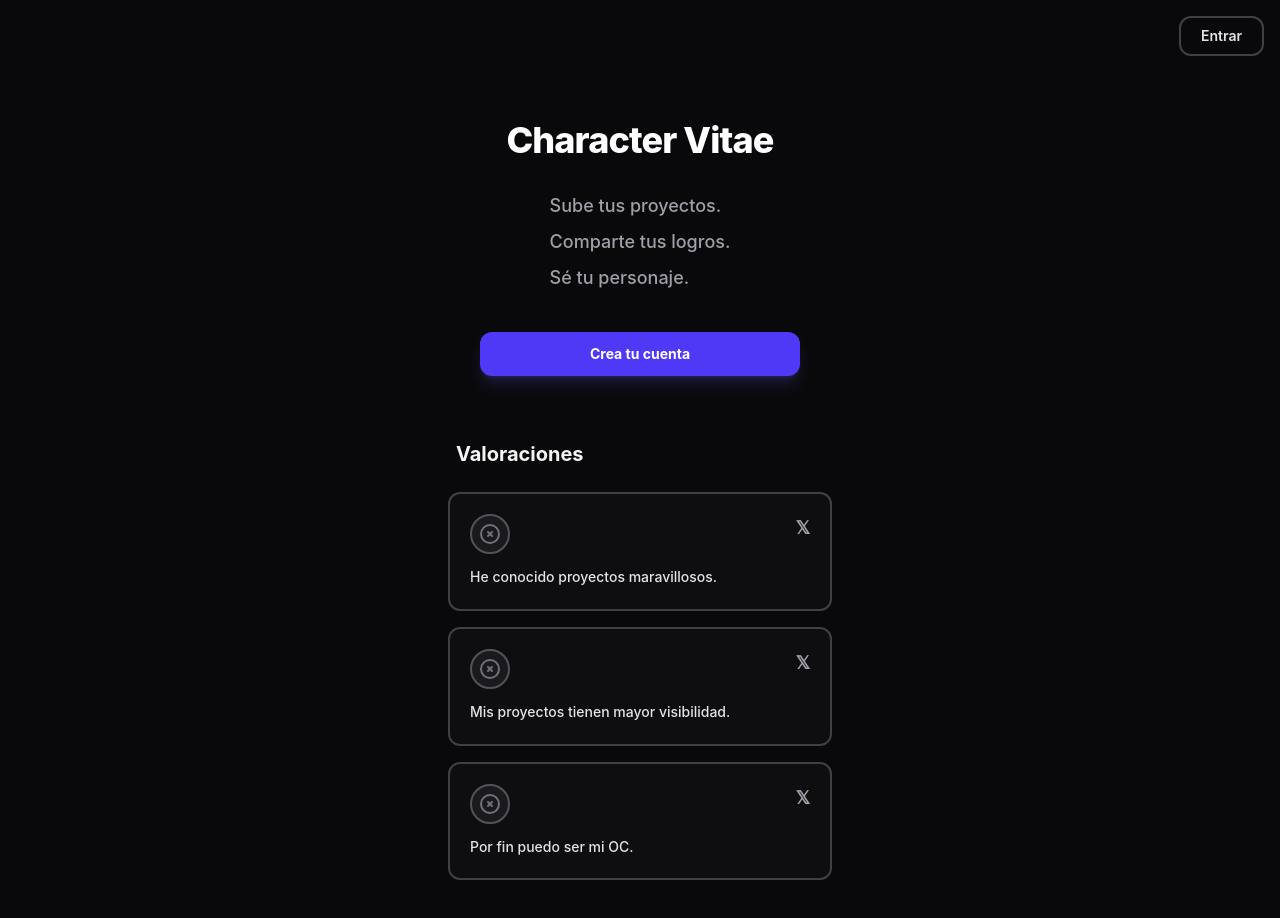
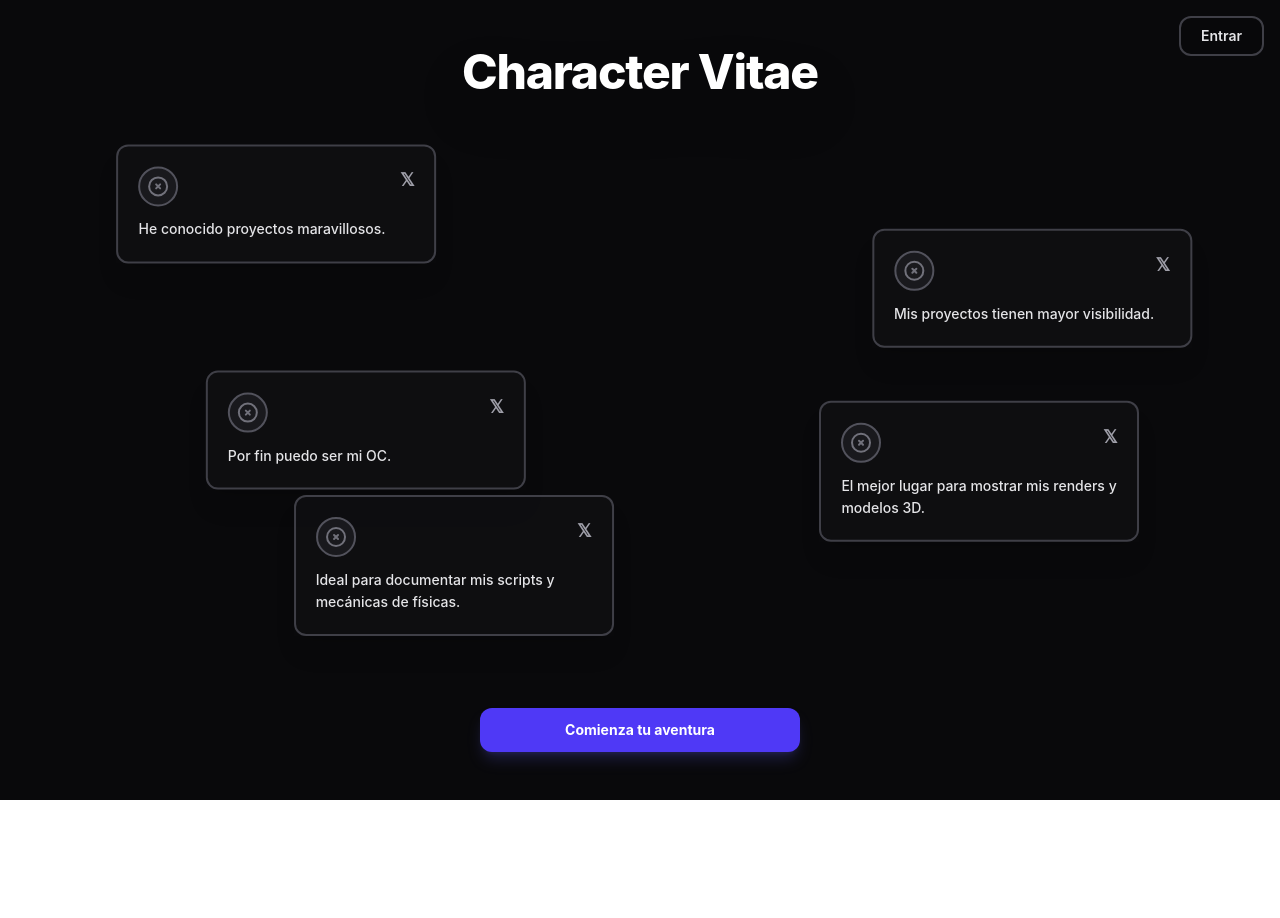
Before and after one commit to loaizavelez/ProyectoCharacterVitae, a React (Vite) app: page / in a window 1280 px wide. Shown: the top 918 px of the page. After the commit the page ends 800 px from the top, so only its background shows below. Built offline with nearby package versions, Linux system fonts and the light colour scheme.

Commit message:
cambio gsap

```diff
--- a/package.json
+++ b/package.json
@@ -10,6 +10,7 @@
     "preview": "vite preview"
   },
   "dependencies": {
+    "@gsap/react": "^2.1.2",
     "@tailwindcss/vite": "^4.3.3",
     "gsap": "^3.15.0",
     "react": "^19.2.8",
--- /dev/null
+++ b/src/Components/AnimatedShowcase/AnimatedShowcase.jsx
@@ -0,0 +1,64 @@
+import { useRef } from 'react';
+import { Link } from 'react-router-dom';
+import gsap from 'gsap';
+import { useGSAP } from '@gsap/react';
+import TestimonialCard from './TestimonialCard';
+import Button from './Button';
+
+export default function AnimatedShowcase() {
+  const containerRef = useRef(null);
+
+  // Datos simulados de los portafolios de los usuarios
+  const portfolios = [
+    { id: 1, text: "He conocido proyectos maravillosos.", pos: "top-10 left-10" },
+    { id: 2, text: "He conocido proyectos maravillosos.", pos: "top-1/4 right-20" },
+    { id: 3, text: "He conocido proyectos maravillosos.", pos: "top-1/2 left-1/4" },
+    { id: 4, text: "He conocido proyectos maravillosos.", pos: "bottom-1/3 right-1/3" },
+    { id: 5, text: "He conocido proyectos maravillosos.", pos: "bottom-1/4 left-10" }
+  ];
+
+  useGSAP(() => {
+    // Seleccionamos todas las tarjetas usando la clase específica
+    const cards = gsap.utils.toArray('.portfolio-card');
+
+    cards.forEach((card, index) => {
+      // Creamos un movimiento orgánico individual para cada tarjeta
+      gsap.to(card, {
+        x: '+=60', // Flujo horizontal (flechas rojas)
+        y: index % 2 === 0 ? '-=40' : '+=40', // Flujo vertical alterno (flechas verdes)
+        duration: 4 + (index * 0.5), // Tiempos asimétricos para que no se vean robóticos
+        repeat: -1, // Bucle infinito
+        yoyo: true, // Va y vuelve a su posición original
+        ease: "sine.inOut" // Transición suave
+      });
+    });
+  }, { scope: containerRef });
+
+  return (
+    <div
+      ref={containerRef}
+      className="relative w-full h-screen bg-zinc-950 overflow-hidden flex items-end justify-center pb-12"
+    >
+      {/* Tarjetas Flotantes */}
+      {portfolios.map((item) => (
+        <Link
+          key={item.id}
+          to={`/portafolio/${item.id}`} // Ruta dinámica (placeholder)
+          className={`absolute ${item.pos} portfolio-card z-10 block max-w-[280px] hover:scale-105 transition-transform duration-300`}
+        >
+          {/* Reutilizamos tu componente actual */}
+          <TestimonialCard text={item.text} />
+        </Link>
+      ))}
+
+      {/* Botón Estático Central */}
+      <div className="z-20 w-full max-w-xs">
+        <Link to="/registro" className="block w-full">
+          <Button type="button">
+            Comienza tu aventura
+          </Button>
+        </Link>
+      </div>
+    </div>
+  );
+}
--- a/src/Pages/LandingPage/Landing.jsx
+++ b/src/Pages/LandingPage/Landing.jsx
@@ -1,56 +1,81 @@
+import { useRef } from 'react';
+import { Link } from 'react-router-dom';
+import gsap from 'gsap';
+import { useGSAP } from '@gsap/react';
 import Button from '../../Components/Button/Button';
 import TestimonialCard from '../../Components/TestimonialCard/TestimonialCard';
-import { Link } from 'react-router-dom';
 
 export default function Landing() {
+  const containerRef = useRef(null);
+
+  // Simulamos los portafolios con posiciones absolutas repartidas en la pantalla
+ const portfolios = [
+    { id: 1, text: "He conocido proyectos maravillosos.", pos: "top-[12%] left-[2%] md:left-[8%]" },
+    { id: 2, text: "Mis proyectos tienen mayor visibilidad.", pos: "top-[22%] right-[2%] md:right-[8%]" },
+    { id: 3, text: "Por fin puedo ser mi OC.", pos: "top-[48%] left-[5%] md:left-[15%]" },
+    { id: 4, text: "El mejor lugar para mostrar mis renders y modelos 3D.", pos: "bottom-[28%] right-[4%] md:right-[12%]" },
+    { id: 5, text: "Ideal para documentar mis scripts y mecánicas de físicas.", pos: "bottom-[10%] left-[8%] md:left-[22%]" }
+  ];
+
+  useGSAP(() => {
+    const cards = gsap.utils.toArray('.portfolio-card');
+
+    cards.forEach((card, index) => {
+      // Movimiento más sutil para evitar que invadan el espacio del vecino
+      gsap.to(card, {
+        x: '+=20', // Reducido el flujo horizontal
+        y: index % 2 === 0 ? '-=15' : '+=15', // Reducido el flujo vertical
+        duration: 4 + (index * 0.5),
+        repeat: -1,
+        yoyo: true,
+        ease: "sine.inOut"
+      });
+    });
+  }, { scope: containerRef });
+
   return (
-    <div className="min-h-screen bg-zinc-950 flex flex-col font-sans">
+    <div ref={containerRef} className="relative min-h-screen bg-zinc-950 overflow-hidden font-sans flex flex-col justify-between">
 
-      {/* 1. Navegación Superior */}
-      <header className="w-full p-4 flex justify-end">
+      {/* 1. Navegación Superior (Estática, Z-index alto) */}
+      <header className="absolute top-0 right-0 w-full p-4 flex justify-end z-30 pointer-events-none">
         <Link
             to="/login"
-            className="px-5 py-2 text-sm font-semibold text-zinc-200 border-2 border-zinc-700 rounded-xl hover:bg-zinc-800 transition-colors cursor-pointer"
+            className="pointer-events-auto px-5 py-2 text-sm font-semibold text-zinc-200 border-2 border-zinc-700 rounded-xl hover:bg-zinc-800 transition-colors bg-zinc-950/60 backdrop-blur-md"
         >
             Entrar
         </Link>
       </header>
 
-      {/* 2. Hero Section */}
-      <main className="flex-1 flex flex-col items-center pt-12 pb-8 px-6 text-center">
-
-        <h1 className="text-4xl font-extrabold text-white tracking-tight mb-8">
+      {/* 2. Título Central (Para mantener el branding en el espacio vacío) */}
+      <div className="absolute top-12 w-full text-center z-20 pointer-events-none">
+         <h1 className="text-4xl md:text-5xl font-extrabold text-white tracking-tight drop-shadow-2xl">
           Character Vitae
         </h1>
+      </div>
 
-        <div className="flex flex-col gap-2 text-zinc-400 text-lg font-medium mb-10 w-fit mx-auto text-left">
-          <p>Sube tus proyectos.</p>
-          <p>Comparte tus logros.</p>
-          <p>Sé tu personaje.</p>
-        </div>
+      {/* 3. Lienzo de Tarjetas Flotantes */}
+      <div className="flex-1 w-full relative z-10 mt-20">
+        {portfolios.map((item) => (
+          <Link
+            key={item.id}
+            to={`/portafolio/${item.id}`} // Enlace interactivo hacia el portafolio
+            className={`absolute ${item.pos} portfolio-card block w-[260px] md:w-[320px] hover:scale-105 hover:z-40 transition-transform duration-300 shadow-xl`}
+          >
+            <TestimonialCard text={item.text} />
+          </Link>
+        ))}
+      </div>
 
-        <div className="w-full max-w-xs mb-16">
+      {/* 4. Botón Inferior "Comienza tu aventura" (Estático) */}
+      <div className="relative z-30 w-full flex justify-center pb-12 px-6 pointer-events-none">
+        <div className="w-full max-w-xs pointer-events-auto">
           <Link to="/registro" className="block w-full">
             <Button type="button">
-              Crea tu cuenta
+              Comienza tu aventura
             </Button>
           </Link>
         </div>
-
-        {/* 3. Valoraciones */}
-        <section className="w-full max-w-sm text-left">
-          <h2 className="text-xl font-bold text-zinc-100 mb-6 px-2">
-            Valoraciones
-          </h2>
-
-          <div className="flex flex-col gap-4 pb-10">
-            <TestimonialCard text="He conocido proyectos maravillosos." />
-            <TestimonialCard text="Mis proyectos tienen mayor visibilidad." />
-            <TestimonialCard text="Por fin puedo ser mi OC." />
-          </div>
-        </section>
-
-      </main>
+      </div>
 
     </div>
   );
```
Also changed, not shown: 1 other file (tests, documents, lock files or other folders).
